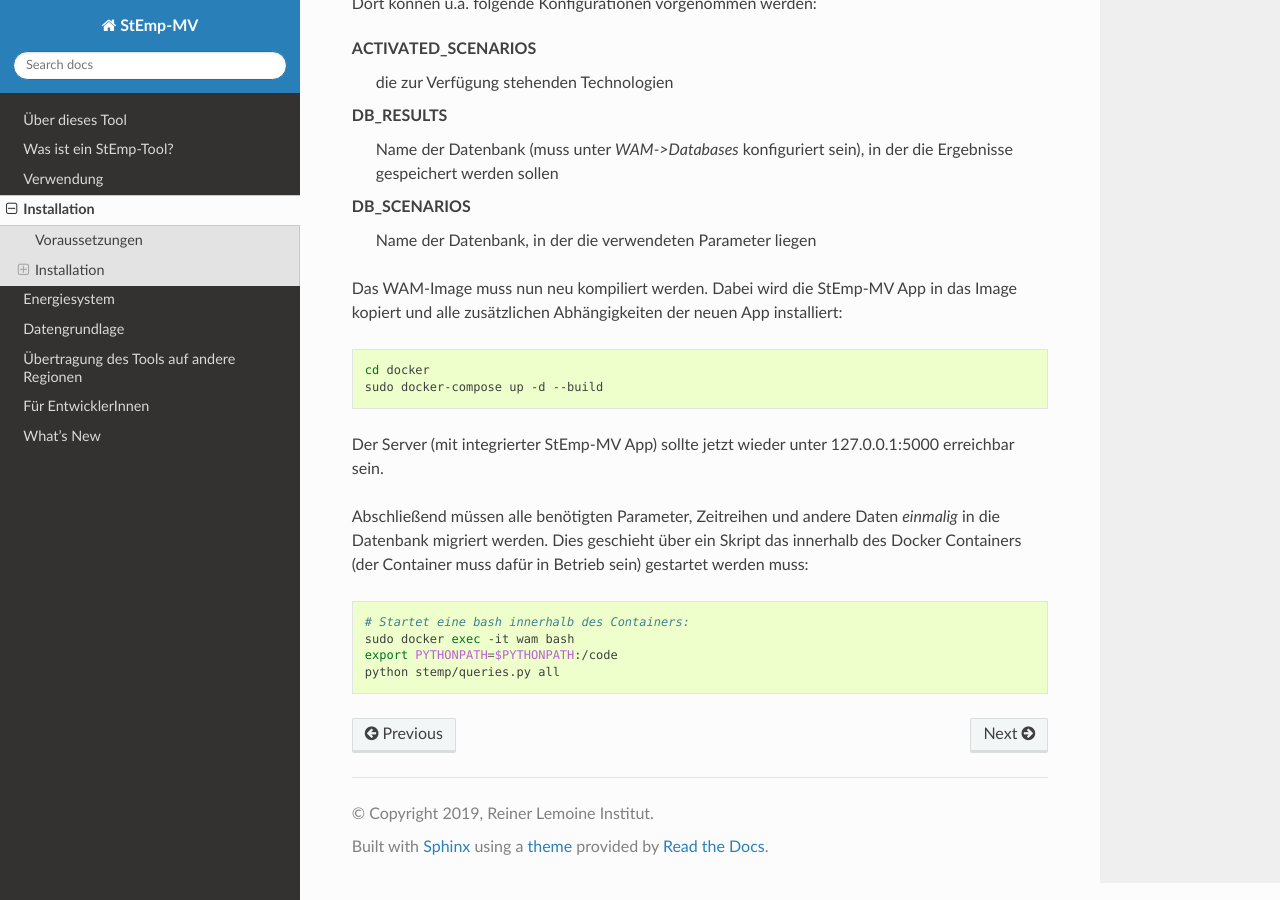
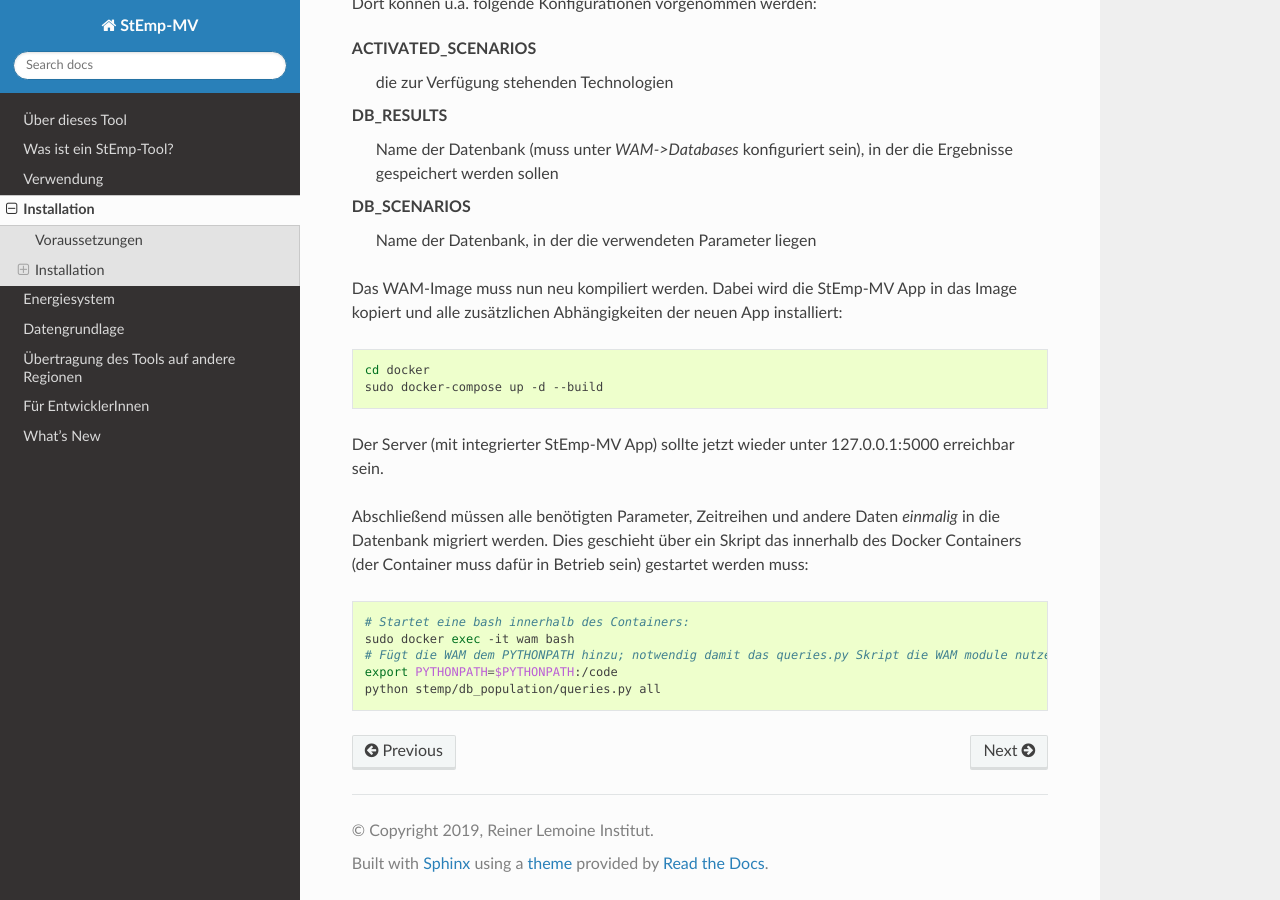
Before and after one commit to rl-institut/WAM_APP_stemp_mv, a Sphinx documentation site: the page built from doc/installation_and_setup.rst, in a window 1280 px wide and 900 px high, scrolled down 2096 px. Built offline with Sphinx 7.4.7 and the Read the Docs theme 2.0.0, drawn with Linux system fonts in a browser that asks for light colours.

Commit message:
Minor change in setup description

```diff
--- a/doc/installation_and_setup.rst
+++ b/doc/installation_and_setup.rst
@@ -121,5 +121,6 @@
 
   # Startet eine bash innerhalb des Containers:
   sudo docker exec -it wam bash
+  # Fügt die WAM dem PYTHONPATH hinzu; notwendig damit das queries.py Skript die WAM module nutzen kann
   export PYTHONPATH=$PYTHONPATH:/code
-  python stemp/queries.py all
+  python stemp/db_population/queries.py all
```
